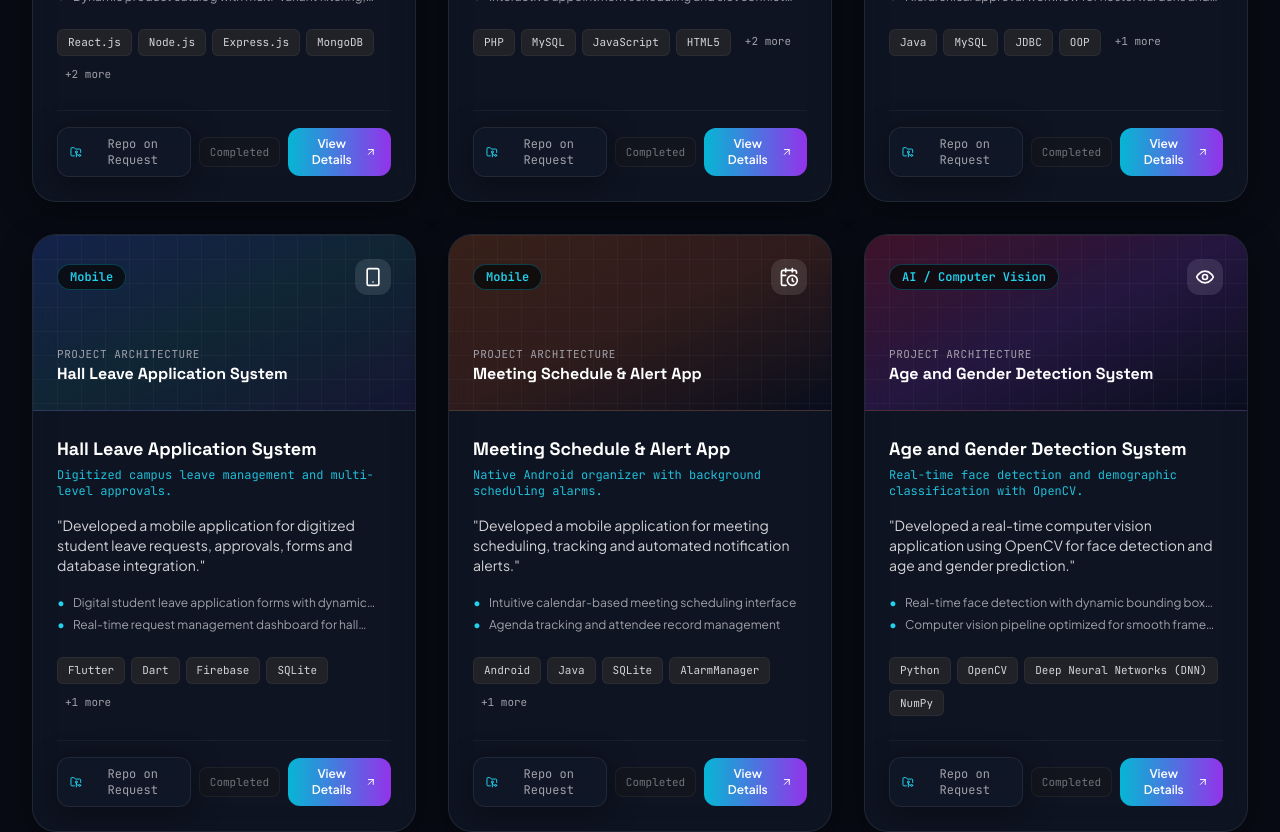
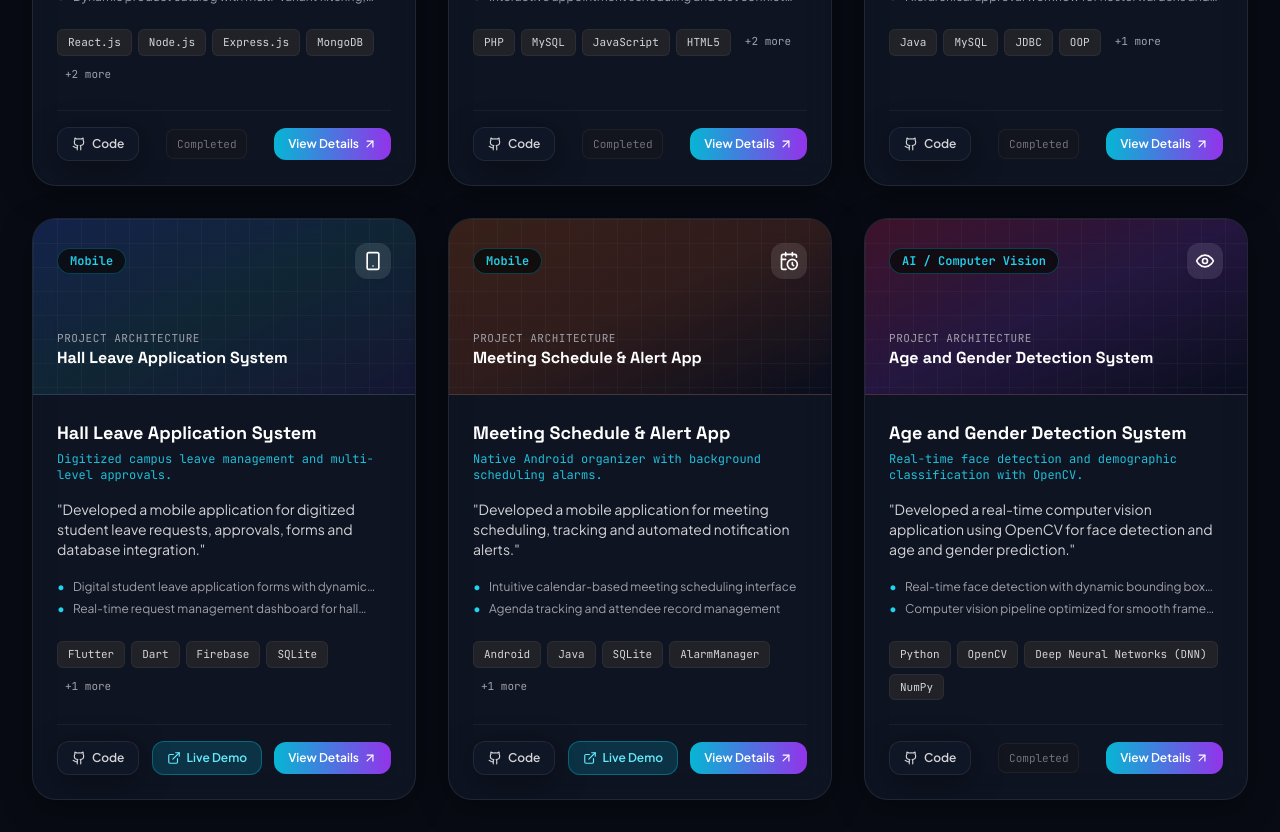
Before and after one commit to Ezhil-1230/Portfolio, a React (Vite) app: page / in a window 1280 px wide. Shown: the part 5140-5972 px from the top of the page. Built offline with nearby package versions, Linux system fonts and the light colour scheme.

Commit message:
Link all 6 GitHub repositories and Android APK demos in projects.ts

```diff
--- a/src/data/projects.ts
+++ b/src/data/projects.ts
@@ -21,6 +21,7 @@ export const PROJECTS: Project[] = [
       "Implementing safe state reconciliation between client cart state and dynamic server-side inventory levels",
       "Structuring secure JWT bearer authorization headers and refresh token rotation across multiple privilege tiers"
     ],
+    githubUrl: "https://github.com/Ezhil-1230/EZHIL-MAMNOSE-P-RBLA",
     hasLiveDemo: false,
     status: "Completed",
     bannerGradient: "from-cyan-900/40 via-blue-900/30 to-indigo-950/40",
@@ -47,6 +48,7 @@ export const PROJECTS: Project[] = [
       "Preventing double-booking collisions during peak holiday and weekend time slots",
       "Creating intuitive responsive forms for non-technical salon operators"
     ],
+    githubUrl: "https://github.com/Ezhil-1230/Beatuty-Parlour-Management-System",
     hasLiveDemo: false,
     status: "Completed",
     bannerGradient: "from-purple-900/40 via-pink-900/30 to-indigo-950/40",
@@ -73,6 +75,7 @@ export const PROJECTS: Project[] = [
       "Enforcing strict date validation to prevent overlapping rebate claims across consecutive weekends",
       "Maintaining database concurrency when multiple administrative staff process end-of-month rebate batches"
     ],
+    githubUrl: "https://github.com/Ezhil-1230/Hall-Mess-Rebate-System",
     hasLiveDemo: false,
     status: "Completed",
     bannerGradient: "from-emerald-900/40 via-teal-900/30 to-slate-950/40",
@@ -99,7 +102,9 @@ export const PROJECTS: Project[] = [
       "Ensuring students can draft leave requests offline and synchronize instantly upon regaining network connectivity",
       "Structuring strict security rules in Firebase to protect student contact and travel records"
     ],
-    hasLiveDemo: false,
+    githubUrl: "https://github.com/Ezhil-1230/Hall-Leave-Application-System",
+    liveUrl: "https://github.com/Ezhil-1230/Hall-Leave-Application-System/raw/main/release/Hall-Leave-Application-System.apk",
+    hasLiveDemo: true,
     status: "Completed",
     bannerGradient: "from-blue-900/40 via-cyan-900/30 to-indigo-950/40",
     accentColor: "blue",
@@ -125,7 +130,9 @@ export const PROJECTS: Project[] = [
       "Handling Android OS battery optimization and Doze mode restrictions to ensure notifications fire on time",
       "Designing responsive tablet and smartphone layouts using ConstraintLayout"
     ],
-    hasLiveDemo: false,
+    githubUrl: "https://github.com/Ezhil-1230/Meeting-Schedule-Alert-App",
+    liveUrl: "https://github.com/Ezhil-1230/Meeting-Schedule-Alert-App/raw/main/release/Meeting-Schedule-Alert-App.apk",
+    hasLiveDemo: true,
     status: "Completed",
     bannerGradient: "from-amber-900/40 via-orange-900/30 to-slate-950/40",
     accentColor: "amber",
@@ -151,6 +158,7 @@ export const PROJECTS: Project[] = [
       "Tuning confidence thresholds to eliminate false positives under dim background lighting",
       "Optimizing video frame resizing and batch normalization to maintain real-time performance on standard CPUs"
     ],
+    githubUrl: "https://github.com/Ezhil-1230/age-and-gender-detection",
     hasLiveDemo: false,
     status: "Completed",
     bannerGradient: "from-rose-900/40 via-purple-900/30 to-slate-950/40",
```
